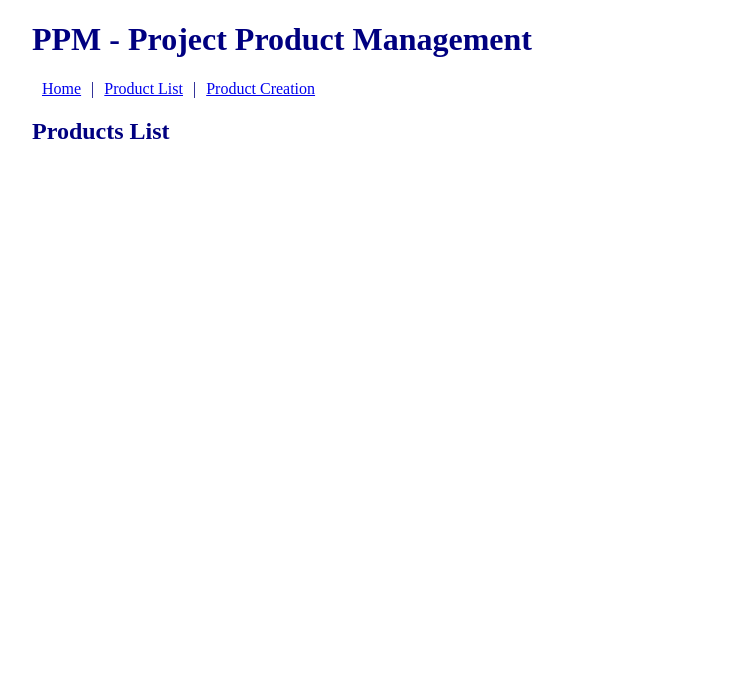
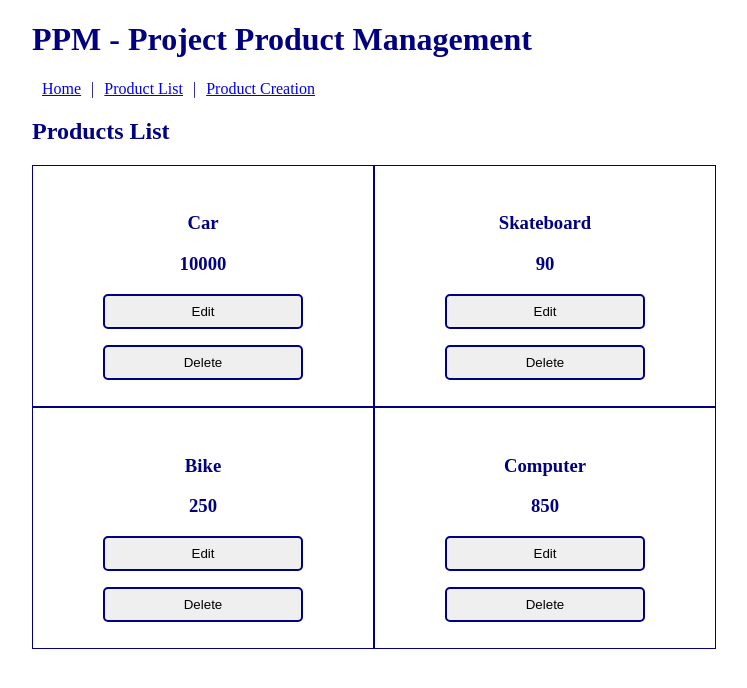
Before and after one commit to lcolsant/MEAN, an Angular app in the folder Angular/project-product-managment/: page /products in a window 1280 px wide. Shown: the top 688 px of the page, without its empty margins (123-870 px from the left). Built offline with nearby package versions, Linux system fonts and the light colour scheme.

Commit message:
final files for app project management

```diff
--- /dev/null
+++ b/Angular/project-product-managment/src/app/data/product-data.ts
@@ -0,0 +1,38 @@
+import { Product } from '../product';
+
+export const PRODUCTS: Product[] = [
+
+  {
+    id:randomID(),
+    title:"Car",
+    price:10000,
+    imgUrl:null
+  },
+
+  {
+    id:randomID(),
+    title:"Skateboard",
+    price:90,
+    imgUrl:null
+  },
+
+  {
+    id:randomID(),
+    title:"Bike",
+    price:250,
+    imgUrl:null
+  },
+
+  {
+    id:randomID(),
+    title:"Computer",
+    price:850,
+    imgUrl:null
+  }
+
+];
+
+
+function randomID() {
+    return Math.floor(Math.random()*1000)+1;
+}
--- a/Angular/project-product-managment/src/app/product-edit/product-edit.component.ts
+++ b/Angular/project-product-managment/src/app/product-edit/product-edit.component.ts
@@ -38,16 +38,15 @@ export class ProductEditComponent implements OnInit {
           console.log('found matching product:', this.product.title)
           break;
         }
-
       }
     });
-
   }
 
   update(){
     console.log('updated product:', this.product);
     console.log('updated products array:', this.products);
-    this._productService.updateProducts(this.products);
+
+    this._productService.editProducts(this.products);
     this._router.navigate(['/products']);
 
     }
--- a/Angular/project-product-managment/src/app/product-list/product-list.component.ts
+++ b/Angular/project-product-managment/src/app/product-list/product-list.component.ts
@@ -1,6 +1,7 @@
 import { Component, OnInit } from '@angular/core';
 import { Product } from '../product';
 import { ProductService } from '../product.service';
+
 
 
 @Component({
@@ -10,7 +11,7 @@ import { ProductService } from '../product.service';
 })
 export class ProductListComponent implements OnInit {
 
-  products:Array<Product> = [];
+products:Array<Product> = [];
 
   constructor(
     private _productService:ProductService,
@@ -23,10 +24,9 @@ export class ProductListComponent implements OnInit {
     });
   }
 
-  //find index of product in products array. Then splice product out of array
+  //send the product to delete to the deleteProduct function of the service
   onDelete(product){
     const idx = this.products.indexOf(product)
-    this.products.splice(idx,1);
-    this._productService.updateProducts(this.products);
+    this._productService.deleteProduct(idx);
   }
 }
--- a/Angular/project-product-managment/src/app/product-new/product-new.component.ts
+++ b/Angular/project-product-managment/src/app/product-new/product-new.component.ts
@@ -23,7 +23,6 @@ export class ProductNewComponent implements OnInit {
     this._productService.productsObservable.subscribe( (products)=>{
       this.products = products;
     })
-
   }
 
   //create new product.
@@ -38,9 +37,9 @@ export class ProductNewComponent implements OnInit {
 
 
     console.log(`NewProduct: ${this.newProduct.title}`);
-    this.products.push(this.newProduct);
     console.log(`products array: ${this.products}`);
-    this._productService.updateProducts(this.products);
+
+    this._productService.updateProducts(this.newProduct);
     this.newProduct = new Product();
     this.router.navigate(['/products']);
   }
--- a/Angular/project-product-managment/src/app/product.service.ts
+++ b/Angular/project-product-managment/src/app/product.service.ts
@@ -1,17 +1,37 @@
 import { Injectable } from '@angular/core';
 import { Product } from './product';
 import { BehaviorSubject } from 'rxjs';
+import { PRODUCTS } from './data/product-data';
 
 @Injectable({
   providedIn: 'root'
 })
 export class ProductService {
 
+  products:Product[];
+
   productsObservable: BehaviorSubject<Product[]> = new BehaviorSubject([]);
 
-  constructor() { }
+  constructor() {
+    //PRODUCTS is a starting data set of product objects imported
+    this.products = PRODUCTS;
+    this.productsObservable.next(this.products);
+   }
 
-  updateProducts(products: Array<Product>){
+  //function used to add new products
+  updateProducts(product: Product){
+    this.products.push(product);
+    this.productsObservable.next(this.products);
+  }
+
+  //function used to edit a product
+  editProducts(products: Array<Product>){
     this.productsObservable.next(products);
   }
+
+  //function used to delete a product
+  deleteProduct(index:number){
+    this.products.splice(index,1);
+    this.productsObservable.next(this.products);
+  }
 }
```
